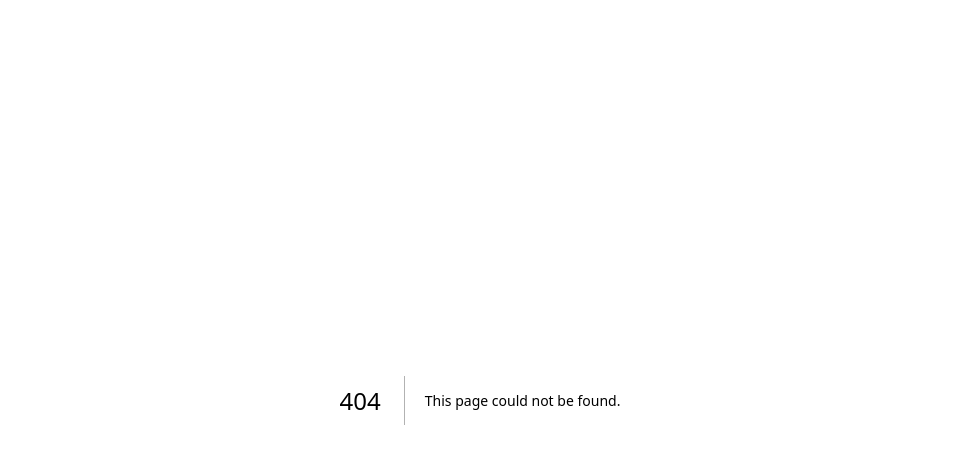
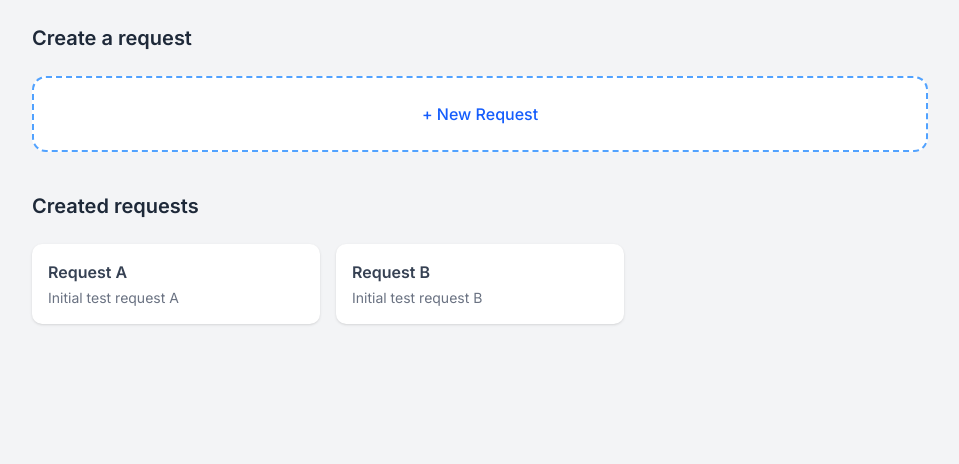
Before and after one commit to dubeyanant/better-ioms, a Next.js app: page /dashboard in a window 1280 px wide. Before the commit this address had no page. Shown: the top 464 px of the page, without its empty margins (160-1119 px from the left). Built offline with nearby package versions, Linux system fonts and the light colour scheme.

Commit message:
feat: dashboard

```diff
--- /dev/null
+++ b/src/app/dashboard/dashboard.tsx
@@ -0,0 +1,70 @@
+"use client";
+
+import { useState } from "react";
+
+interface Request {
+	id: number;
+	title: string;
+	description: string;
+}
+
+export default function Dashboard() {
+	const [requests, setRequests] = useState<Request[]>([
+		{ id: 1, title: "Request A", description: "Initial test request A" },
+		{ id: 2, title: "Request B", description: "Initial test request B" },
+	]);
+
+	const createNewRequest = () => {
+		const newId = requests.length + 1;
+		const newRequest = {
+			id: newId,
+			title: `Request ${String.fromCharCode(64 + newId)}`,
+			description: `Auto-generated request ${newId}`,
+		};
+		setRequests([...requests, newRequest]);
+	};
+
+	return (
+		<div className="min-h-screen bg-gray-100 p-6">
+			<div className="max-w-4xl mx-auto space-y-6">
+				{/* Label: Create a request */}
+				<h2 className="text-xl font-semibold text-gray-800">
+					Create a request
+				</h2>
+
+				{/* Card-style Button */}
+				<button
+					type="button"
+					onClick={createNewRequest}
+					className="w-full bg-white border-2 border-dashed border-blue-400 hover:border-blue-500 hover:shadow-md transition p-6 rounded-xl text-center"
+				>
+					<p className="text-blue-600 font-medium text-base">
+						+ New Request
+					</p>
+				</button>
+
+				{/* Label: Created Requests */}
+				<h2 className="text-xl font-semibold text-gray-800 pt-4">
+					Created requests
+				</h2>
+
+				{/* Grid of Requests */}
+				<div className="grid grid-cols-1 sm:grid-cols-2 md:grid-cols-3 gap-4">
+					{requests.map(req => (
+						<div
+							key={req.id}
+							className="bg-white p-4 rounded-lg shadow hover:shadow-md transition"
+						>
+							<h3 className="text-md font-semibold text-gray-700">
+								{req.title}
+							</h3>
+							<p className="text-sm text-gray-500 mt-1">
+								{req.description}
+							</p>
+						</div>
+					))}
+				</div>
+			</div>
+		</div>
+	);
+}
--- /dev/null
+++ b/src/app/dashboard/page.tsx
@@ -0,0 +1,5 @@
+import Dashboard from "./dashboard";
+
+export default function Home() {
+	return <Dashboard />;
+}
```
